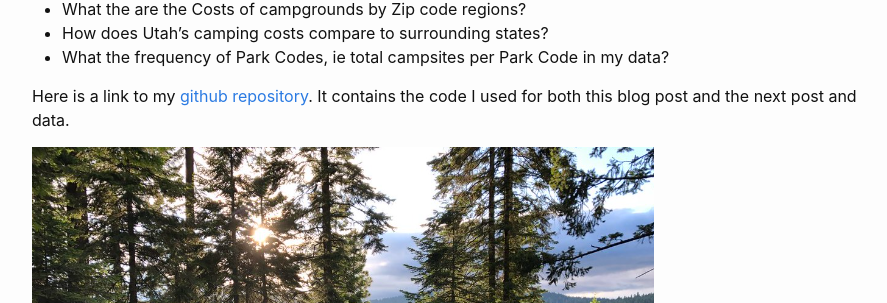
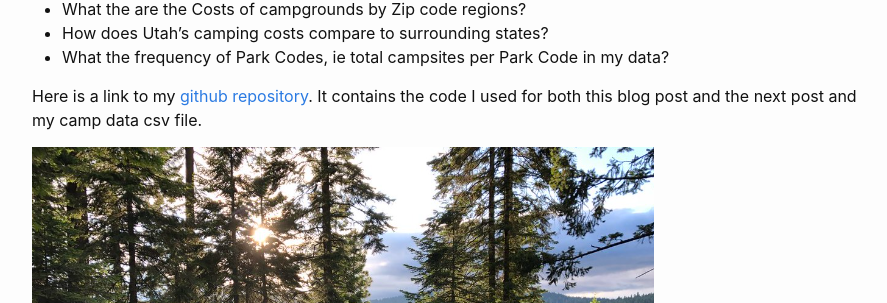
Before and after one commit to bekahwebb/bekahwebb.github.io, a Jekyll site: the page built from _posts/2023-09-01-A-look-at-the-Cost-of-Camping-at-all-63-National-Parks.md, in a window 1280 px wide and 900 px high, scrolled down 7074 px. Shown: the part 174-477 px from the top of the window, without its empty margins (188-1075 px from the left). Built offline with Jekyll 4.4.1, drawn with Linux system fonts in a browser that asks for light colours; comment, search, counter and statistics services are not loaded.

Commit message:
digity dang

```diff
--- a/_posts/2023-09-01-A-look-at-the-Cost-of-Camping-at-all-63-National-Parks.md
+++ b/_posts/2023-09-01-A-look-at-the-Cost-of-Camping-at-all-63-National-Parks.md
@@ -258,7 +258,7 @@ Top 10 most expensive campgrounds:
 - How does Utah's camping costs compare to surrounding states?
 - What the frequency of Park Codes, ie total campsites per Park Code in my data?
 
-Here is a link to my [github repository](https://github.com/bekahwebb/Camp_Blog_Code/). It contains the code I used for both this blog post and the next post and data.
+Here is a link to my [github repository](https://github.com/bekahwebb/Camp_Blog_Code/). It contains the code I used for both this blog post and the next post and my camp data csv file.
 
 
 ![Nature_camp.png](/assets/images/Nature_camp.png)
```
